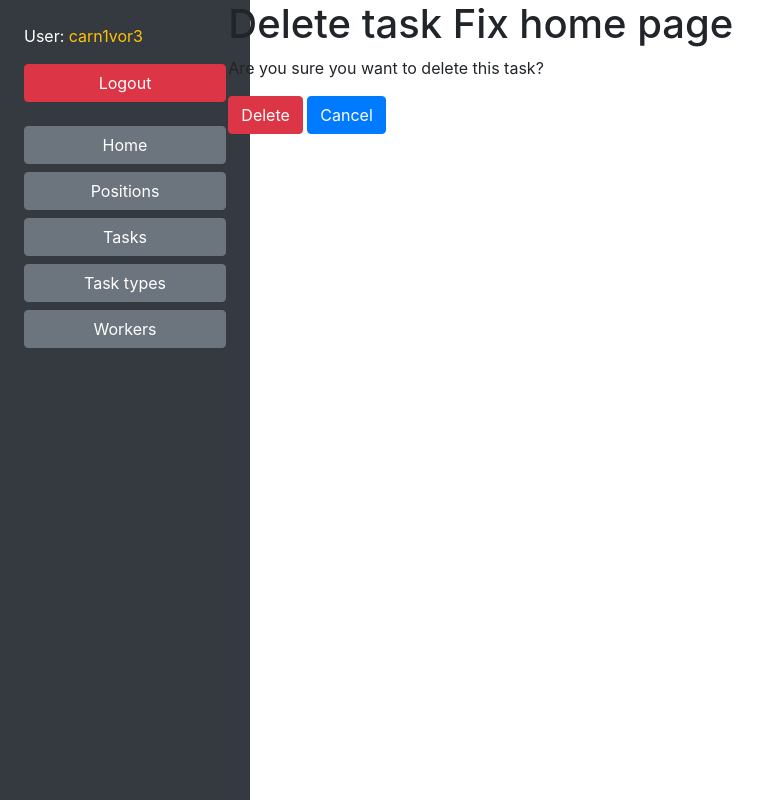
After one commit to Carn1vor3/it-company-manager, a Django app: page /manager/task/1/delete/ in a window 1280 px wide. The commit adds this page. Shown: the whole page, without its empty margins (0-771 px from the left). Run offline with Django 5.2, Linux system fonts and the light colour scheme; a user stored in the database is signed in; data comes from the database, SQL or seed files in the repository; both versions use the stored data as it was after the commit; parts of the project's set-up code (start-up, migrations or seed data) failed here and were passed over; some libraries are stand-ins or nearby versions.

Commit message:
create task delete page

```diff
--- a/manager/urls.py
+++ b/manager/urls.py
@@ -5,6 +5,7 @@ from manager.views import (
     PositionDetailView,
     PositionCreateView,
     PositionUpdateView,
+    PositionDeleteView,
     TaskTypeListView,
     TaskTypeCreateView,
     TaskTypeUpdateView,
@@ -18,7 +19,8 @@ from manager.views import (
     TaskDetailView,
     TaskCreateView,
     TaskUpdateView,
-    PositionDeleteView,
+    TaskDeleteView,
+
 )
 
 urlpatterns = [
@@ -44,6 +46,7 @@ urlpatterns = [
     path("task/<int:pk>/detail/", TaskDetailView.as_view(), name="task-detail"),
     path("task/create/", TaskCreateView.as_view(), name="task-create"),
     path("task/<int:pk>/update/", TaskUpdateView.as_view(), name="task-update"),
+    path("task/<int:pk>/delete/", TaskDeleteView.as_view(), name="task-delete"),
 ]
 
 
--- a/manager/views.py
+++ b/manager/views.py
@@ -147,3 +147,10 @@ class TaskCreateView(LoginRequiredMixin, CreateView):
     context_object_name = "task_create"
     fields = "__all__"
     success_url = "/manager/task/"
+
+
+class TaskDeleteView(LoginRequiredMixin, DeleteView):
+    model = Task
+    template_name = "manager/task_confirmation_delete.html"
+    context_object_name = "task"
+    success_url = "/manager/task/"
--- /dev/null
+++ b/templates/manager/task_confirmation_delete.html
@@ -0,0 +1,12 @@
+{% extends "base.html" %}
+
+{% block content %}
+	<h1>Delete task {{ task.name }}</h1>
+  <p>Are you sure you want to delete this task?</p>
+  <form action="" method="post">
+    {% csrf_token %}
+    <input type="submit" value="Delete" class="btn btn-danger">
+     <a href="{% url 'manager:task-detail' pk=task.id%}" class="btn btn-primary">Cancel</a>
+  </form>
+
+{% endblock %}
--- a/templates/manager/task_detail.html
+++ b/templates/manager/task_detail.html
@@ -1,7 +1,11 @@
 {% extends "base.html" %}
 
 {% block content %}
-	<h1>Information about task {{ task_detail.name }} <a href="{% url 'manager:task-update' pk=task_detail.id%}" class="btn btn-primary">Update</a></h1><br>
+	<h1>
+    Information about task {{ task_detail.name }}
+    <a href="{% url 'manager:task-update' pk=task_detail.id%}" class="btn btn-primary">Update</a>
+    <a href="{% url 'manager:task-delete' pk=task_detail.id%}" class="btn btn-danger">Delete</a>
+  </h1><br>
   <h4>
     Short description: {{ task_detail.description }}
   </h4>
```
Also changed, not shown: db.sqlite3.
